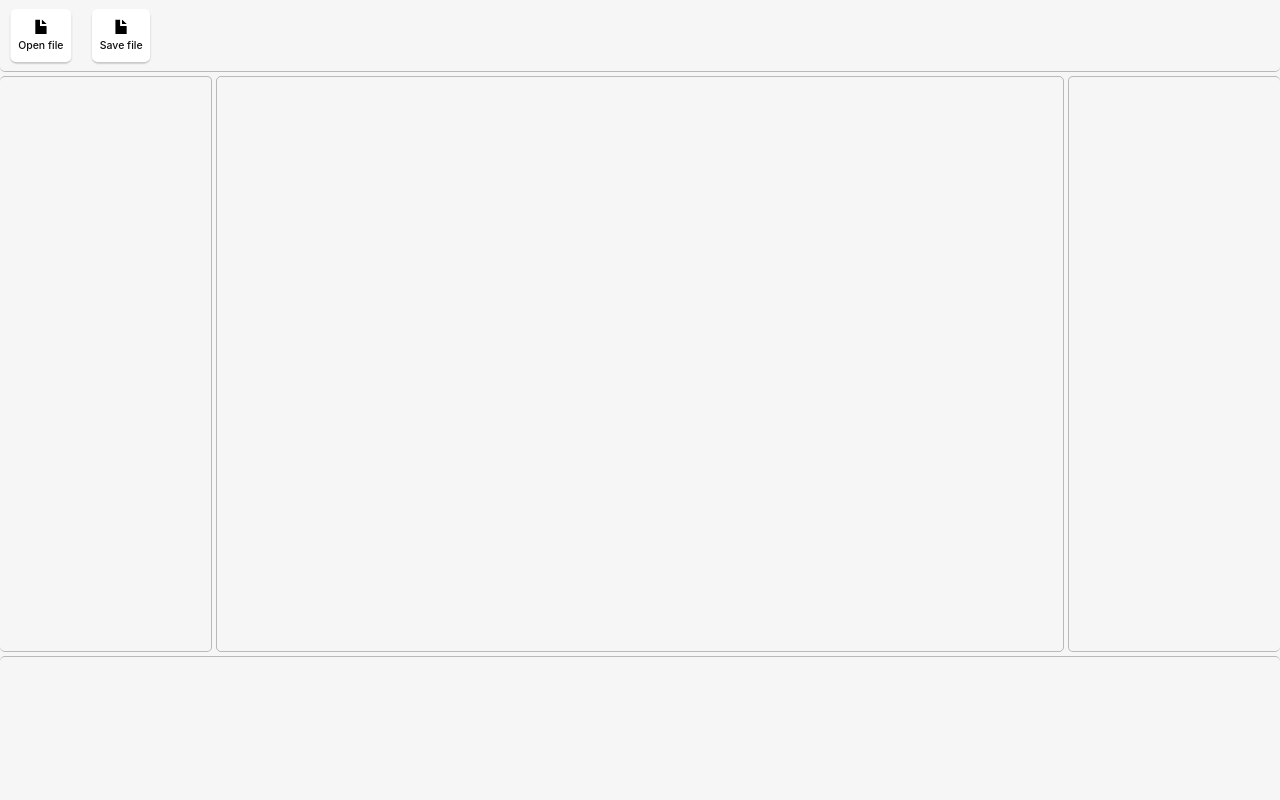
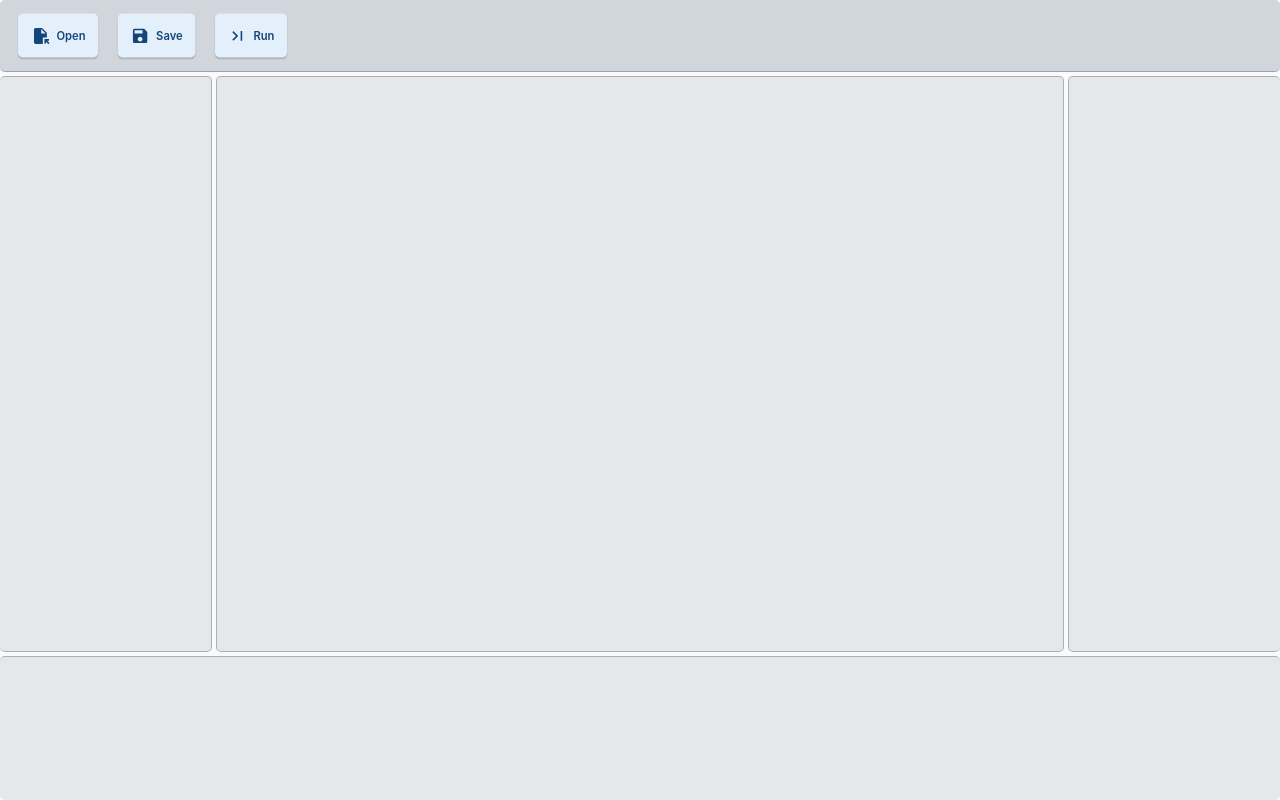
Before and after one commit to aprxl/KCPSM6Simulator, a React (Vite) app: page / in a window 1280 px wide. Built offline with nearby package versions, Linux system fonts and the light colour scheme.

Commit message:
Reworked buttons with Joy UI

```diff
--- a/package.json
+++ b/package.json
@@ -10,6 +10,11 @@
     "tauri": "tauri"
   },
   "dependencies": {
+    "@emotion/react": "^11.14.0",
+    "@emotion/styled": "^11.14.0",
+    "@fontsource/inter": "^5.2.5",
+    "@mui/icons-material": "^7.1.0",
+    "@mui/joy": "^5.0.0-beta.52",
     "@tailwindcss/vite": "^4.1.6",
     "@tauri-apps/api": "^2",
     "@tauri-apps/plugin-opener": "^2",
--- a/src/App.tsx
+++ b/src/App.tsx
@@ -1,22 +1,25 @@
+import { FileOpen, LastPage, Save } from "@mui/icons-material";
 import "./App.css";
-import Button from "./components/Button";
+import KButton from "./components/Button";
 
 function App() {
   return (
-    <main>
+    <main className="bg-gray-50">
       <div className="grid grid-rows-[1fr_8fr_2fr] gap-y-1 h-screen">
-        <div className="border-b-1 border-[#3f3f3f55] rounded-[5px] w-full flex flex-row">
-          <Button icon="./src/assets/file.svg" name="Open file"></Button>
-          <Button icon="./src/assets/file.svg" name="Save file"></Button>
+        <div className="border-b-1 border-[#3f3f3f55] rounded-[5px] w-full flex flex-row p-2 bg-gray-300">
+          <KButton icon={<FileOpen />} label="Open"></KButton>
+          <KButton icon={<Save />} label="Save"></KButton>
+          <KButton icon={<LastPage />} label="Run"></KButton>
         </div>
 
         <div className="grid grid-cols-[1fr_4fr_1fr] gap-1 w-screen">
-          <div className="border-r-1 border-t-1 border-b-1 border-[#3f3f3f55] rounded-[5px] w-full"></div>
-          <div className="border-1 border-[#3f3f3f55] rounded-[5px] w-full"></div>
-          <div className="border-l-1 border-t-1 border-b-1 border-[#3f3f3f55] rounded-[5px] w-full"></div>
+          <div className="border-r-1 border-t-1 border-b-1 border-[#3f3f3f55] rounded-[5px] w-full bg-gray-200">
+          </div>
+          <div className="border-1 border-[#3f3f3f55] rounded-[5px] w-full bg-gray-200"></div>
+          <div className="border-l-1 border-t-1 border-b-1 border-[#3f3f3f55] rounded-[5px] w-full bg-gray-200"></div>
         </div>
 
-        <div className="border-t-1 border-[#3f3f3f55] rounded-[5px] w-full">
+        <div className="border-t-1 border-[#3f3f3f55] rounded-[5px] w-full bg-gray-200">
 
         </div>
       </div>
--- a/src/components/Button.tsx
+++ b/src/components/Button.tsx
@@ -1,17 +1,18 @@
-type ButtonProps = {
-    icon: string,
-    name: string,
-    onPress?: () => void
+import { Button } from "@mui/joy";
+
+type KButtonProps = {
+    icon: React.ReactNode,
+    label: string
 };
 
-export default function Button({icon, name, onPress}: ButtonProps): JSX.Element  {
+export default function KButton({icon, label}: KButtonProps) {
     return (
-        <button onClick={() => {
-            if (onPress)
-                onPress();
-        }} className="flex flex-col items-center justify-center p-2 scale-75">
-            <img src={`${icon}`} className="w-5 mb-1"></img>
-            <p className="text-center text-sm">{name}</p>
-        </button>
+        <Button variant="soft"
+            size="md"
+            className="scale-80"
+            startDecorator={icon}
+        >
+            {label}
+        </Button>
     )
 }
```
Also changed, not shown: 1 other file (tests, documents, lock files or other folders).
